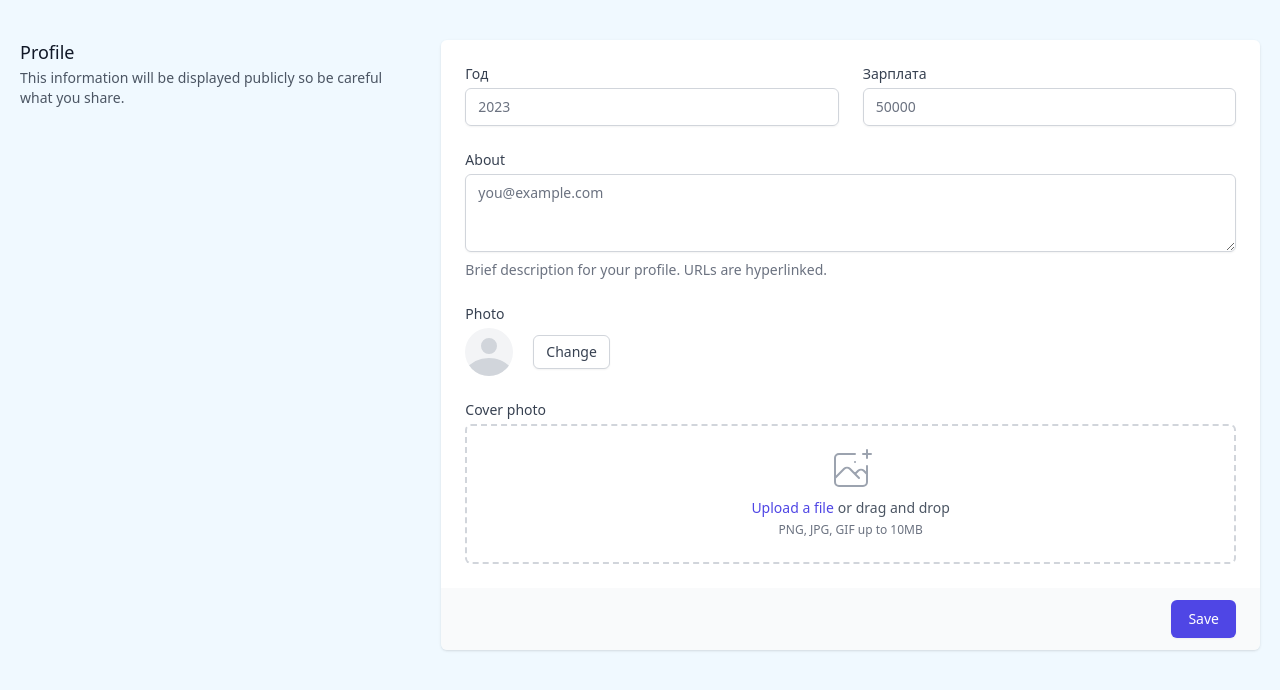
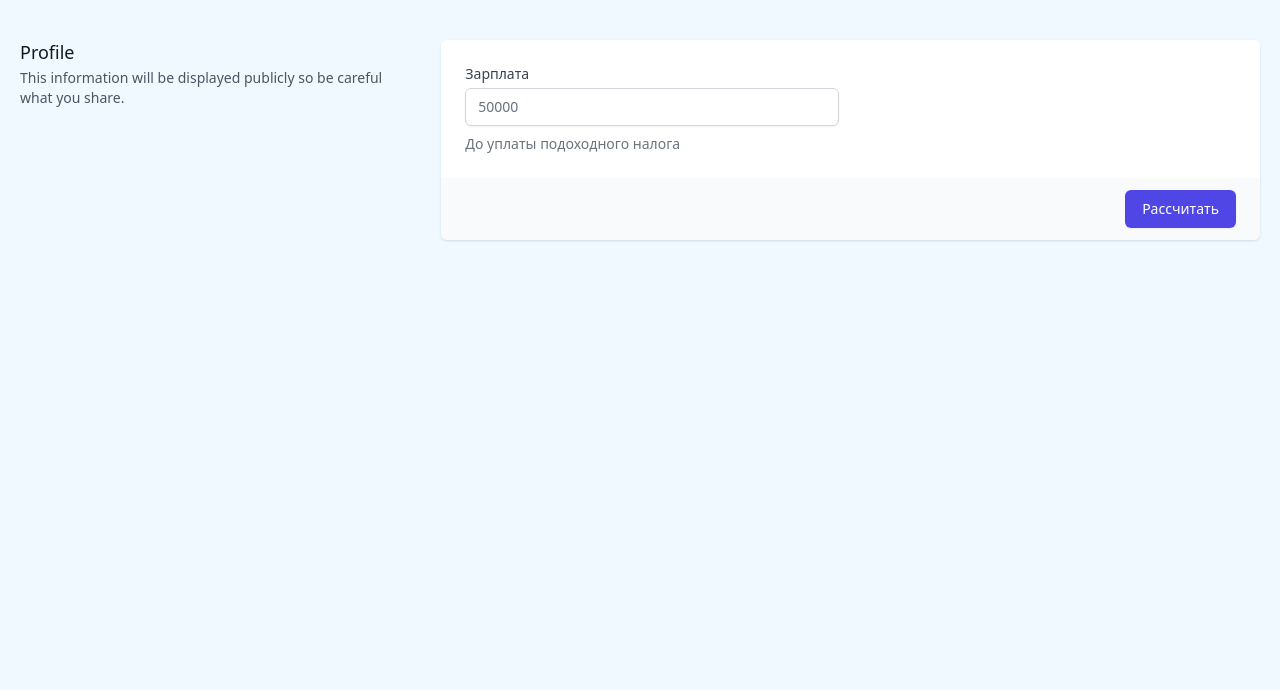
Before and after one commit to somefix/calculate-advance, a Nuxt app: page / in a window 1280 px wide. Shown: the top 690 px of the page. Built offline with nearby package versions, Linux system fonts and the light colour scheme.

Commit message:
add data

```diff
--- a/components/Calculate.vue
+++ b/components/Calculate.vue
@@ -7,76 +7,80 @@
       </div>
     </div>
     <div class="mt-5 md:col-span-2 md:mt-0">
-      <form action="#" method="POST">
       <div class="shadow sm:overflow-hidden sm:rounded-md">
         <div class="space-y-6 bg-white px-4 py-5 sm:p-6">
           <div class="grid grid-cols-2 gap-6">
             <div class="col-span-2 sm:col-span-1">
-                <label for="company-website" class="block text-sm font-medium text-gray-700">Год</label>
-                <div class="mt-1 flex rounded-md shadow-sm">
-                  <input id="company-website" type="number" name="company-website" class="block w-full flex-1 rounded-none rounded-l-md rounded-r-md border-gray-300 focus:border-indigo-500 focus:ring-indigo-500 sm:text-sm" placeholder="2023">
-                </div>
-              </div>
-              <div class="col-span-2 sm:col-span-1">
               <label for="company-website" class="block text-sm font-medium text-gray-700">Зарплата</label>
               <div class="mt-1 flex rounded-md shadow-sm">
-                  <input id="company-website" type="number" name="company-website" class="block w-full flex-1 rounded-none rounded-l-md rounded-r-md border-gray-300 focus:border-indigo-500 focus:ring-indigo-500 sm:text-sm" placeholder="50000">
+                <input id="company-website" v-model="salary" type="number" name="company-website" class="block w-full flex-1 rounded-none rounded-l-md rounded-r-md border-gray-300 focus:border-indigo-500 focus:ring-indigo-500 sm:text-sm" placeholder="50000">
               </div>
-              </div>
-            </div>
-
-            <div>
-              <label for="about" class="block text-sm font-medium text-gray-700">About</label>
-              <div class="mt-1">
-                <textarea id="about" name="about" rows="3" class="mt-1 block w-full rounded-md border-gray-300 shadow-sm focus:border-indigo-500 focus:ring-indigo-500 sm:text-sm" placeholder="you@example.com"></textarea>
-              </div>
-              <p class="mt-2 text-sm text-gray-500">Brief description for your profile. URLs are hyperlinked.</p>
-            </div>
-
-            <div>
-              <label class="block text-sm font-medium text-gray-700">Photo</label>
-              <div class="mt-1 flex items-center">
-                <span class="inline-block h-12 w-12 overflow-hidden rounded-full bg-gray-100">
-                  <svg class="h-full w-full text-gray-300" fill="currentColor" viewBox="0 0 24 24">
-                    <path d="M24 20.993V24H0v-2.996A14.977 14.977 0 0112.004 15c4.904 0 9.26 2.354 11.996 5.993zM16.002 8.999a4 4 0 11-8 0 4 4 0 018 0z" />
-                  </svg>
-                </span>
-                <button type="button" class="ml-5 rounded-md border border-gray-300 bg-white py-2 px-3 text-sm font-medium leading-4 text-gray-700 shadow-sm hover:bg-gray-50 focus:outline-none focus:ring-2 focus:ring-indigo-500 focus:ring-offset-2">Change</button>
-              </div>
-            </div>
-
-            <div>
-              <label class="block text-sm font-medium text-gray-700">Cover photo</label>
-              <div class="mt-1 flex justify-center rounded-md border-2 border-dashed border-gray-300 px-6 pt-5 pb-6">
-                <div class="space-y-1 text-center">
-                  <svg class="mx-auto h-12 w-12 text-gray-400" stroke="currentColor" fill="none" viewBox="0 0 48 48" aria-hidden="true">
-                    <path d="M28 8H12a4 4 0 00-4 4v20m32-12v8m0 0v8a4 4 0 01-4 4H12a4 4 0 01-4-4v-4m32-4l-3.172-3.172a4 4 0 00-5.656 0L28 28M8 32l9.172-9.172a4 4 0 015.656 0L28 28m0 0l4 4m4-24h8m-4-4v8m-12 4h.02" stroke-width="2" stroke-linecap="round" stroke-linejoin="round" />
-                  </svg>
-                  <div class="flex text-sm text-gray-600">
-                    <label for="file-upload" class="relative cursor-pointer rounded-md bg-white font-medium text-indigo-600 focus-within:outline-none focus-within:ring-2 focus-within:ring-indigo-500 focus-within:ring-offset-2 hover:text-indigo-500">
-                      <span>Upload a file</span>
-                      <input id="file-upload" name="file-upload" type="file" class="sr-only">
-                    </label>
-                    <p class="pl-1">or drag and drop</p>
-                  </div>
-                  <p class="text-xs text-gray-500">PNG, JPG, GIF up to 10MB</p>
-                </div>
+              <p id="email-description" class="mt-2 text-sm text-gray-500">До уплаты подоходного налога</p>
             </div>
           </div>
         </div>
         <div class="bg-gray-50 px-4 py-3 text-right sm:px-6">
-            <button type="submit" class="inline-flex justify-center rounded-md border border-transparent bg-indigo-600 py-2 px-4 text-sm font-medium text-white shadow-sm hover:bg-indigo-700 focus:outline-none focus:ring-2 focus:ring-indigo-500 focus:ring-offset-2">Save</button>
+          <button class="inline-flex justify-center rounded-md border border-transparent bg-indigo-600 py-2 px-4 text-sm font-medium text-white shadow-sm hover:bg-indigo-700 focus:outline-none focus:ring-2 focus:ring-indigo-500 focus:ring-offset-2" @click="calculate">Рассчитать</button>
         </div>
       </div>
-      </form>
     </div>
   </div>
 </template>
 
 
 <script>
+import CALENDAR from '@/services/mock/calendaries/2023.json'
+
 export default {
   name: "Calculate",
+  data: () => ({
+    salary: null,
+    year: 2023,
+    payday: 10,
+    advanceDay: 25,
+    data: null,
+  }),
+  computed: {
+    url: (vm) =>
+      `https://raw.githubusercontent.com/xmlcalendar/xmlcalendar.github.io/main/data/ru/${vm.year}/calendar.json`,
+    calendarData: () => CALENDAR,
+  },
+  methods: {
+    calculate() {
+      this.data = this.calendarData.months?.map((item) => {
+        const { days, month } = item;
+        const holidays = days.split(',').map((day) => parseInt(day, 10));
+        const holidaysCount = holidays.length;
+        const workdaysCount =
+          new Date(this.year, month, 0).getDate() - holidaysCount;
+        const payday = this.getPayDay(holidays, this.payday);
+        const advanceDay = this.getPayDay(holidays, this.advanceDay);
+
+        item = {
+          month,
+          year: this.year,
+          holidays: holidaysCount,
+          workdays: {
+            firstHalf: 0,
+            secondHalf: 0,
+          },
+          paydays: [payday, advanceDay],
+        };
+
+        return item;
+      })
+    },
+    getPayDay(holidays, payday) {
+      if (payday < 1) {
+        return null
+      }
+      if (holidays.includes(payday)) {
+        return this.getPayDay(holidays, payday - 1)
+      }
+
+      return payday
+    },
+  },
 }
 </script>
 
--- /dev/null
+++ b/services/mock/calendaries/2023.json
@@ -0,0 +1,65 @@
+{
+  "year": 2023,
+  "months": [
+    {
+      "month": 1,
+      "days": "1,2,3,4,5,6,7,8,14,15,21,22,28,29"
+    },
+    {
+      "month": 2,
+      "days": "4,5,11,12,18,19,22*,23,24+,25,26"
+    },
+    {
+      "month": 3,
+      "days": "4,5,7*,8,11,12,18,19,25,26"
+    },
+    {
+      "month": 4,
+      "days": "1,2,8,9,15,16,22,23,29,30"
+    },
+    {
+      "month": 5,
+      "days": "1,6,7,8+,9,13,14,20,21,27,28"
+    },
+    {
+      "month": 6,
+      "days": "3,4,10,11,12,17,18,24,25"
+    },
+    {
+      "month": 7,
+      "days": "1,2,8,9,15,16,22,23,29,30"
+    },
+    {
+      "month": 8,
+      "days": "5,6,12,13,19,20,26,27"
+    },
+    {
+      "month": 9,
+      "days": "2,3,9,10,16,17,23,24,30"
+    },
+    {
+      "month": 10,
+      "days": "1,7,8,14,15,21,22,28,29"
+    },
+    {
+      "month": 11,
+      "days": "3*,4,5,6+,11,12,18,19,25,26"
+    },
+    {
+      "month": 12,
+      "days": "2,3,9,10,16,17,23,24,30,31"
+    }
+  ],
+  "transitions": [
+    {"from": "01.01", "to": "02.24"},
+    {"from": "01.08", "to": "05.08"},
+    {"from": "11.04", "to": "11.06"}
+  ],
+  "statistic": {
+    "workdays": 247,
+    "holidays": 118,
+    "hours40": 1973,
+    "hours36": 1775.4,
+    "hours24": 1182.6
+  }
+}
```
Lines whose indentation alone changed are shown as unchanged.
